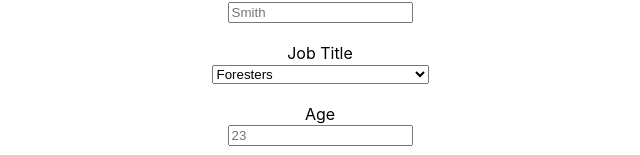
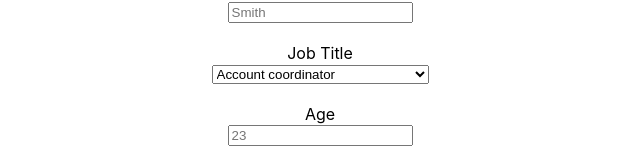
Before and after one commit to joejoyalt/react-fundamentals-exercise, a React (Create React App) app: page / in a window 1280 px wide. Shown: the part 163-318 px from the top of the page, without its empty margins (320-960 px from the left). Built offline with nearby package versions, Linux system fonts and the light colour scheme.

Commit message:
Feat: job titles sorted and cards by ascending

```diff
--- a/src/components/Form.js
+++ b/src/components/Form.js
@@ -5,6 +5,7 @@ import Card from "./Card";
 function Form() {
   const [employee, setEmployee] = useState([])
   const [jobTitlesFromApi, setJobTitlesFromApi] = useState([])
+
   const nameRef = useRef(null);
   const lastNameRef = useRef(null);
   const jobTitleRef = useRef(null);
@@ -43,7 +44,7 @@ function Form() {
           <label htmlFor='jobTitle'>Job Title</label><br />
           <select ref={jobTitleRef} name='jobTitle' id="jobTitle">
             {jobTitlesFromApi.length > 0 &&
-              jobTitlesFromApi.map((option, index) => {
+              jobTitlesFromApi.sort().map((option, index) => {
                 return (<option key={index} value={option}>{option}</option>)
               })}
           </select>
@@ -57,7 +58,7 @@ function Form() {
       </form>
       <h2 className="center-text">Current users</h2>
       {employee.length > 0 &&
-        employee.map((employer, index) => {
+        employee.sort(function (a, b) { return a.age - b.age; }).map((employer, index) => {
           return (
             <Card key={index} employer={employer} />
           )
```
